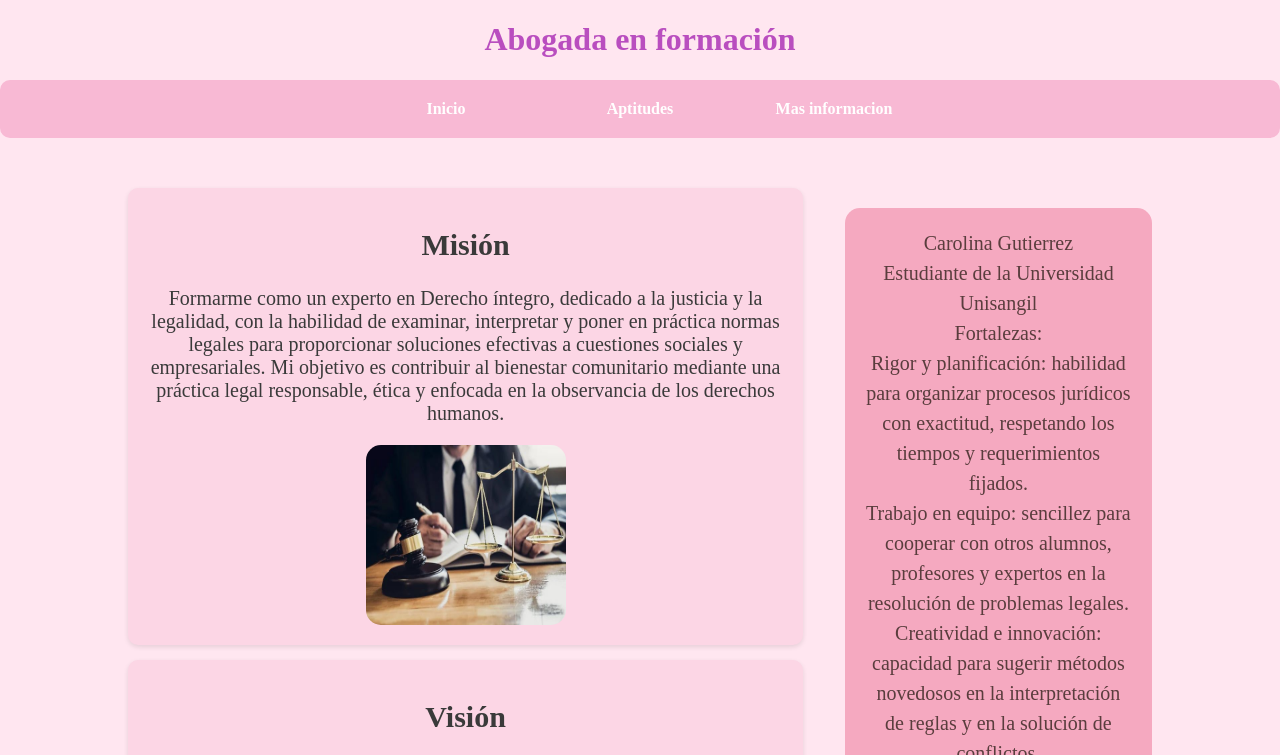
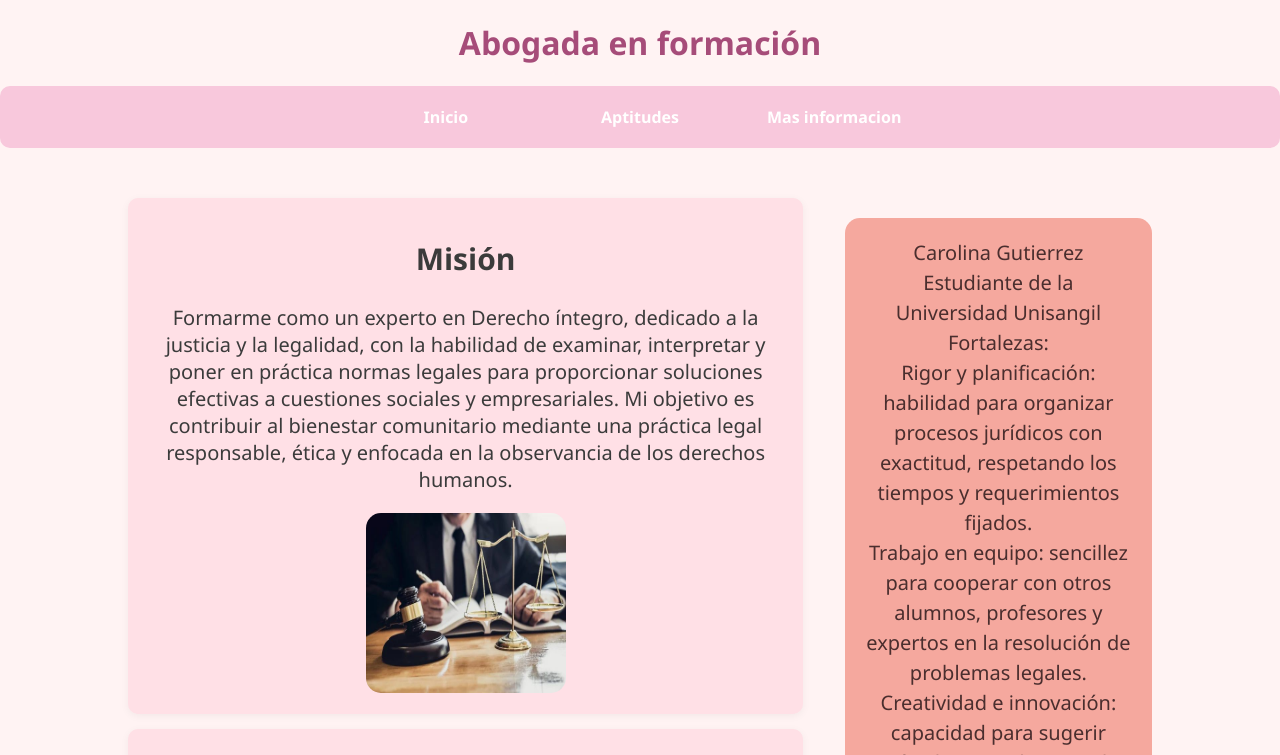
Before and after one commit to Carol-20232/Abogada-en-formaci-n, a plain HTML site: page index.html in a window 1280 px wide. Shown: the top 755 px of the page. Drawn offline with Linux system fonts and the light colour scheme.

Commit message:
estilo.css

```diff
--- a/estilo.css
+++ b/estilo.css
@@ -1,14 +1,14 @@
 body {
     text-align: center;
-    color: #3a3a3a;
-    background-color: #ffe6f0; /* rosa muy claro */
-    font-family: 'Times New Roman', sans-serif;
+    color: #3b3b3b;
+    background-color: #fff3f3; /* fondo rosado muy claro */
+    font-family: 'Segoe UI', 'Times New Roman', sans-serif;
     margin: 0;
     padding: 0;
 }
 
 .titulo {
-    color: #b94ebf; /* rosa morado elegante */
+    color: #a64c79; /* rosado palo oscuro */
 }
 
 nav ul {
@@ -16,7 +16,7 @@ nav ul {
     margin: auto;
     border-radius: 10px;
     list-style-type: none;
-    background-color: #f8b9d4; /* rosa pastel */
+    background-color: #f8c8dc; /* rosa suave */
     padding: 0;
 }
 nav li {
@@ -25,12 +25,12 @@ nav li {
 nav a {
     padding: 20px;
     width: 150px;
-    color: #ffffff;
+    color: #fff;
     text-decoration: none;
     font-weight: bold;
 }
 nav ul a:hover {
-    background-color: #f59ac4; /* tono rosa más intenso */
+    background-color: #f497b0; /* rosa coral suave */
 }
 
 .contenido {
@@ -46,12 +46,12 @@ nav ul a:hover {
     font-size: 20px;
 }
 .contenido .objetivos div {
-    background-color: #fcd6e5; /* rosa claro */
+    background-color: #ffe0e6; /* rosado pastel cálido */
     width: 90%;
     padding: 15px;
     border-radius: 10px;
     margin-bottom: 15px;
-    box-shadow: 0 2px 5px rgba(0,0,0,0.1);
+    box-shadow: 0 2px 8px rgba(0,0,0,0.05);
 }
 .contenido .objetivos img {
     width: 200px;
@@ -63,16 +63,16 @@ nav ul a:hover {
 }
 .contenido .secundario p {
     line-height: 1.5;
-    color: #5a3d3d;
+    color: #4a2e2e;
     font-size: 20px;
-    background-color: #f5a9c0;
+    background-color: #f5a89e; /* durazno cálido */
     border-radius: 15px;
     padding: 20px;
     height: 700px;
 }
 
 .caja-informacion {
-    background-color: #fcd6e5;
+    background-color: #ffe8e8; /* rosa muy claro */
     padding: 20px;
     border-radius: 10px;
     color: #3a3a3a;
@@ -83,12 +83,12 @@ nav ul a:hover {
 
 .contenido .aptitudes h2 {
     line-height: 1.5;
-    color: #b94ebf;
+    color: #c25774; /* rosado profesional */
     margin-bottom: 10px;
 }
 
 .contenido .aptitudes p {
-    background-color: #fbb6ce;
+    background-color: #f6b6b6; /* coral suave */
     width: 90%;
     padding: 15px;
     border-radius: 10px;
@@ -109,7 +109,7 @@ nav ul a:hover {
 
 /* Pie de página */
 .piedepagina {
-    background-color: #f8b9d4;
+    background-color: #f8c8dc;
     margin-top: 100px;
 }
 .piedepagina p {
```
